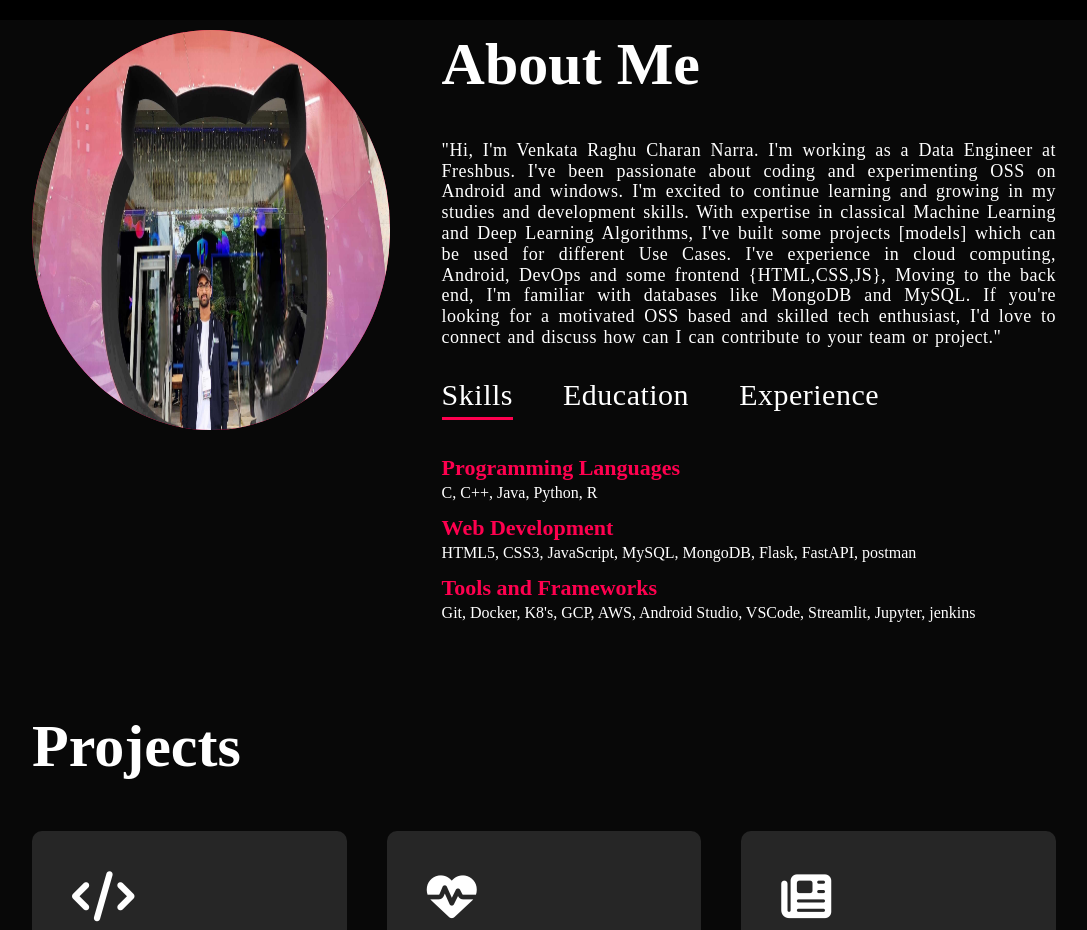
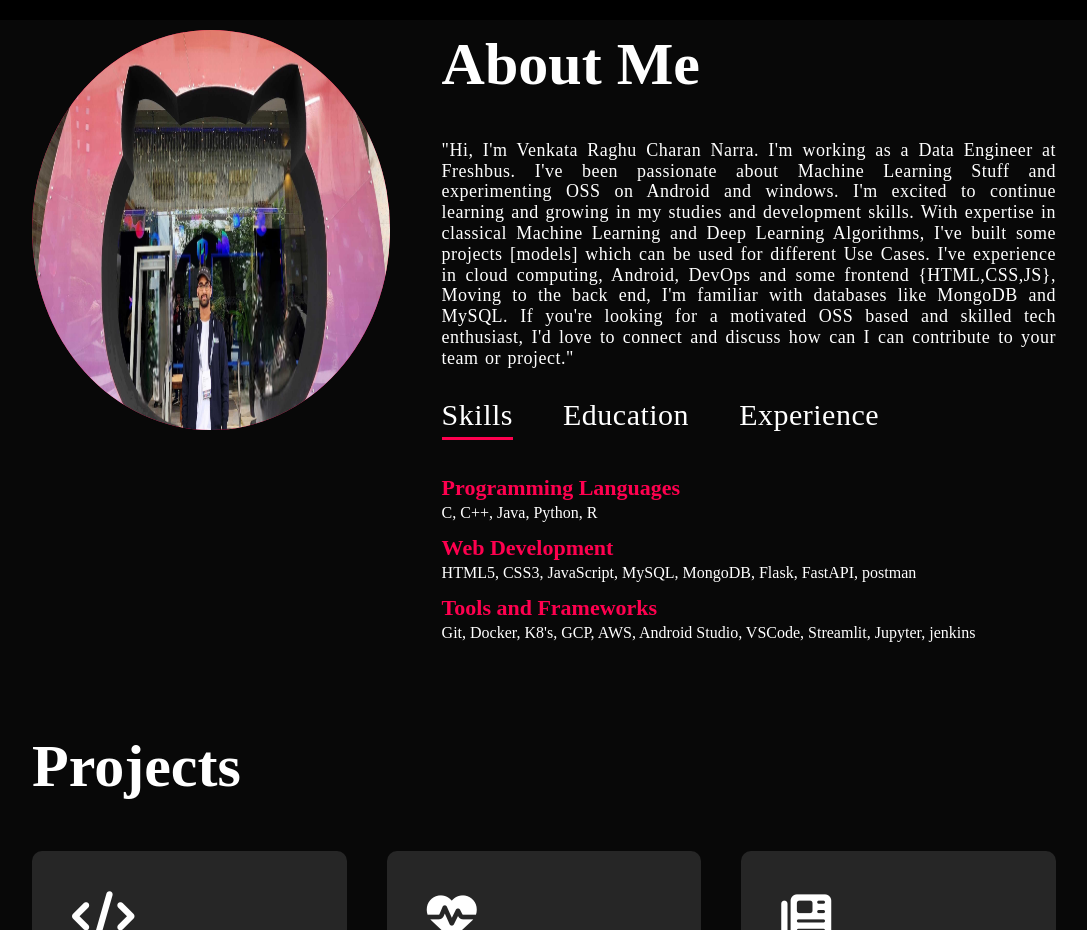
Before and after one commit to Raghucharan16/portfolio, a plain HTML site: page index.html in a window 1280 px wide. Shown: the part 780-1710 px from the top of the page, without its empty margins (96-1183 px from the left). Drawn offline with Linux system fonts and the light colour scheme; some packages are replaced by stand-ins of ours; a script that the page names is missing; files whose address does not match are found by name; a web font is replaced by a local one.

Commit message:
Update index.html

```diff
--- a/index.html
+++ b/index.html
@@ -65,7 +65,7 @@
             <p id ="self_info">
 
               "Hi, I'm Venkata Raghu Charan Narra. I'm working as a Data Engineer at Freshbus.
-              I've been passionate about coding and experimenting OSS on Android and windows.
+              I've been passionate about Machine Learning Stuff and experimenting OSS on Android and windows.
               I'm excited to continue learning and growing in my studies and development
               skills. With expertise in classical Machine Learning and Deep Learning
               Algorithms, I've built some projects [models] which can be used for different
```
